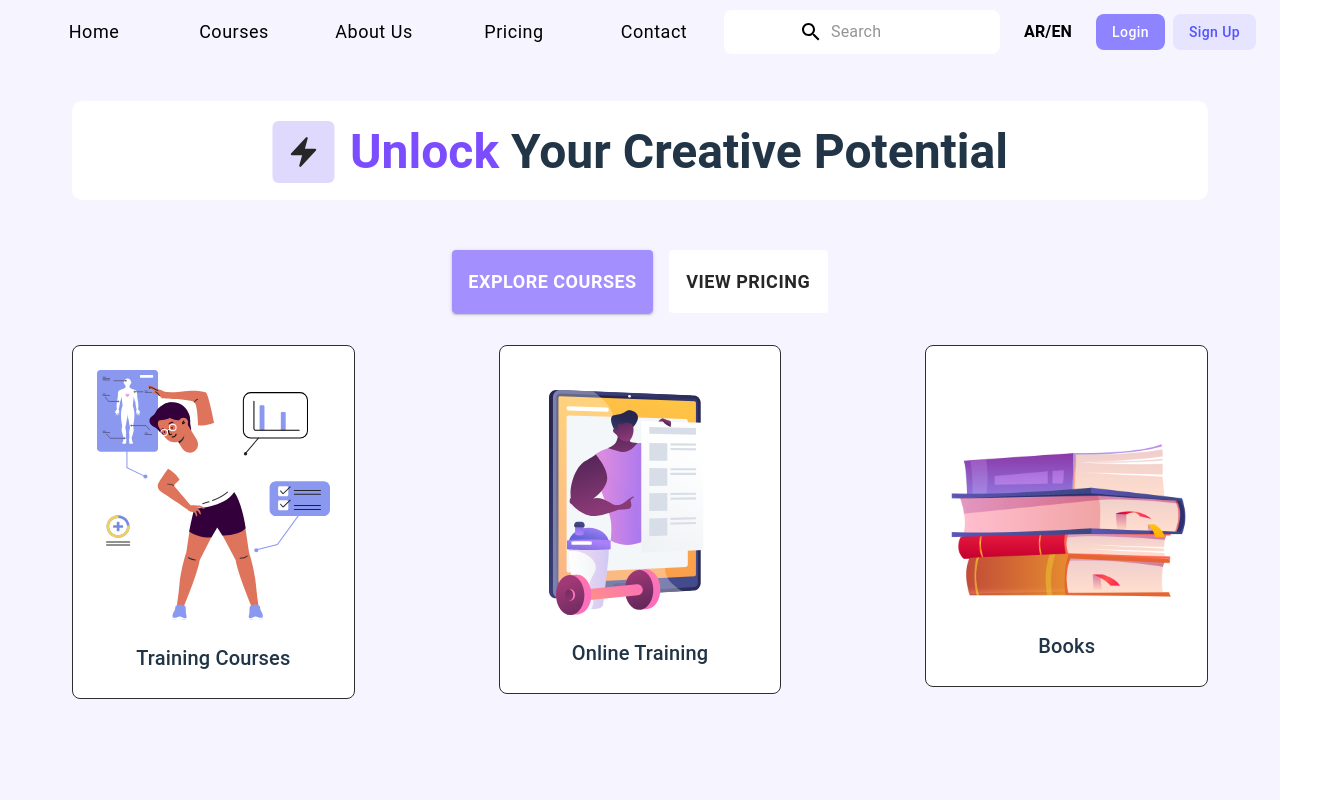
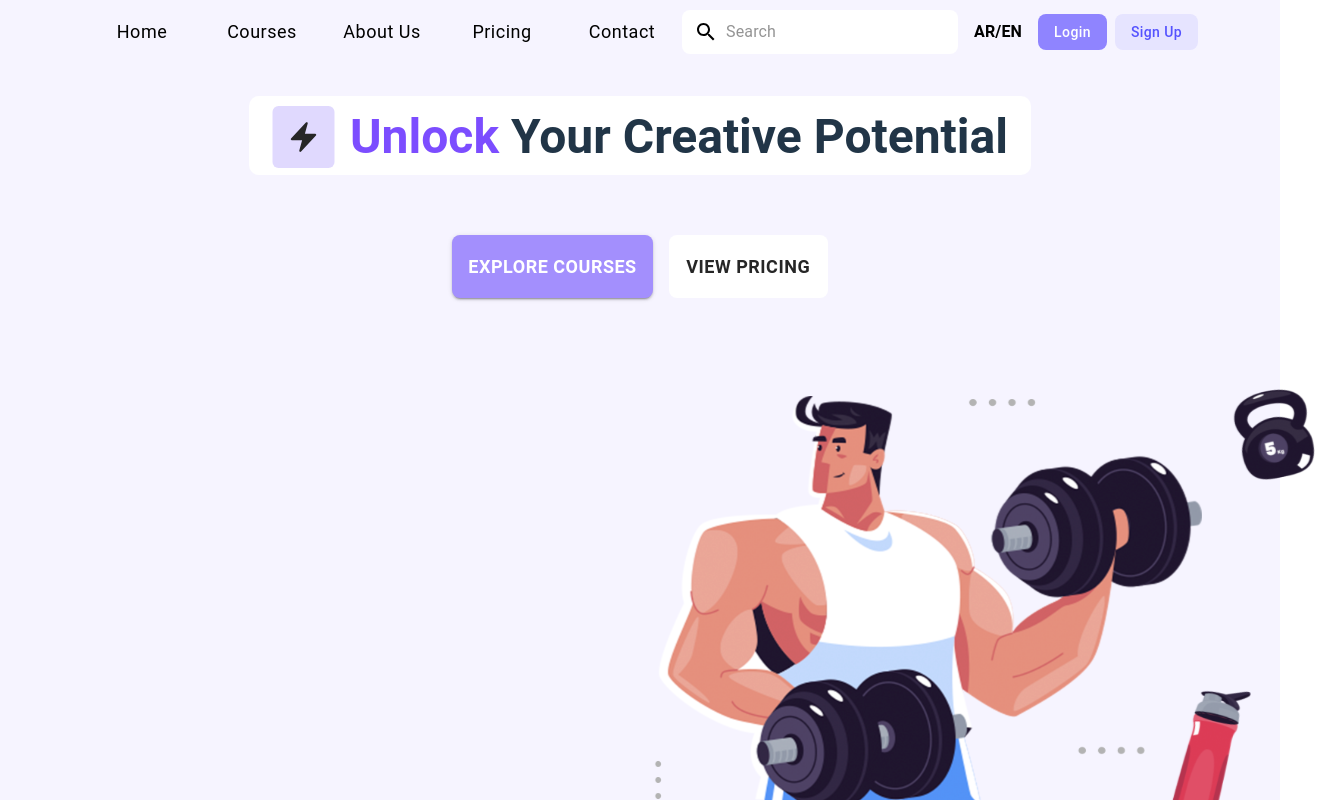
Before and after one commit to Abdelmoneim000/Online-Gym, a React (Vite) app: page / in a window 1280 px wide. Shown: the top 800 px of the page, 1342 px wide, since content can reach past the window. Built offline with nearby package versions, Linux system fonts and the light colour scheme.

Commit message:
Fix(UI): fixing some issue with the navigation bar and updating the hero section to look like the design in Figma, more changes are incoming

```diff
--- a/src/Components/Hero.jsx
+++ b/src/Components/Hero.jsx
@@ -6,6 +6,7 @@ import training from '../assets/training_body.svg';
 import Practice from '../assets/Practice.svg';
 import onlineTraining from '../assets/Online_training.svg';
 import books from '../assets/Books.svg';
+import training_body from '../assets/training_body.svg';
 
 const HeroSection = () => {
   return (
@@ -14,23 +15,27 @@ const HeroSection = () => {
         py: 8,
         px: 2,
         textAlign: 'center',
-        fontFamily: 'Be Vietnam Pro'
+        fontFamily: 'Be Vietnam Pro',
       }}
     >
       <Container>
+          <Container sx={{display: 'flex', justifyContent: 'center'}}>
             <Typography
               variant="h3"
               component="h1"
               sx={{ fontWeight: '600',
                 mb: 2,
                 backgroundColor: '#ffffff',
-            marginBottom: '50px',
-            padding: '20px',
+                marginBottom: '60px',
+                padding: '10px',
                 borderRadius: '10px',
+                width: '70%',
+                textAlign: 'center',
             }}
             >
               <span><img src={Blits} style={{ marginRight: '15px', marginBottom: '-15px'}}></img></span><span style={{ color: '#7c4dff' }}>Unlock</span> Your Creative Potential
             </Typography>
+          </Container>
         <Box sx={{ display: 'flex', justifyContent: 'center', gap: 2, mb: 4 }}>
           <Button variant="contained" sx={{
             backgroundColor: '#A38FFD',
@@ -39,6 +44,7 @@ const HeroSection = () => {
             minHeight: "40px",
             fontSize: "18px",
             fontWeight: "600",
+            borderRadius: "8px",
             }}>
             Explore Courses
           </Button>
@@ -50,10 +56,20 @@ const HeroSection = () => {
             fontWeight: "600",
             fontSize: "18px",
             boxShadow: 'none',
-
+            borderRadius: "8px",
             }}>View Pricing</Button>
         </Box>
-        <Grid container spacing={18} justifyContent="center">
+        <div style={{
+          backgroundImage: `url(${training_body})`,
+          backgroundRepeat: 'no-repeat',
+          backgroundSize: "cover",
+          width: '1100px',
+          height: '700px',
+          marginLeft: "15%"
+          }}>
+
+        </div>
+        <Grid container spacing={18} justifyContent="center" marginTop={"-350px"}>
           <Grid item xs={12} sm={4}>
             <Box
               sx={{
--- a/src/Components/Nav-Bar.jsx
+++ b/src/Components/Nav-Bar.jsx
@@ -2,14 +2,8 @@ import * as React from 'react';
 import AppBar from '@mui/material/AppBar';
 import Box from '@mui/material/Box';
 import Toolbar from '@mui/material/Toolbar';
-import IconButton from '@mui/material/IconButton';
+import Button from '@mui/material/Button';
 import Typography from '@mui/material/Typography';
-import Menu from '@mui/material/Menu';
-import MenuIcon from '@mui/icons-material/Menu';
-import Container from '@mui/material/Container';
-import Button from '@mui/material/Button';
-import MenuItem from '@mui/material/MenuItem';
-import AdbIcon from '@mui/icons-material/Adb';
 import InputBase from '@mui/material/InputBase';
 import SearchIcon from '@mui/icons-material/Search';
 
@@ -18,11 +12,27 @@ const pages = ['Home', 'Courses', 'About Us', 'Pricing', 'Contact'];
 function ResponsiveAppBar() {
   const [anchorElNav, setAnchorElNav] = React.useState(null);
 
-
   return (
-    <AppBar position="fixed" sx={{ backgroundColor: '#F6F4FF', boxShadow: 'none', padding: '0 24px' }}>
-      <Toolbar disableGutters sx={{ justifyContent: 'space-between' }}>
-        <Box sx={{ display: 'flex', alignItems: 'center' }}>
+    <AppBar
+      position="fixed"
+      sx={{
+        backgroundColor: '#F6F4FF',
+        boxShadow: 'none',
+        width: "100%",
+        padding: 0
+      }}
+    >
+      <Toolbar
+        disableGutters
+        sx={{
+          width: '100%',
+          padding: '0 16px', // Adjust padding if needed
+          boxSizing: 'border-box',
+          display: 'flex',
+          justifyContent: 'center'
+        }}
+      >
+        <Box sx={{ display: 'flex', alignItems: 'center', justifyContent: 'space-between' }}>
           {pages.map((page, index) => (
             <Button
               key={index}
@@ -32,7 +42,7 @@ function ResponsiveAppBar() {
               sx={{
                 textTransform: 'none',
                 color: '#000',
-                margin: '0 20px',
+                margin: '0 10px', // Adjust margin between buttons
                 fontSize: '18px',
                 fontWeight: '400',
                 minHeight: '55px',
@@ -57,15 +67,27 @@ function ResponsiveAppBar() {
               backgroundColor: '#fff',
               borderRadius: '8px',
               padding: '6px 12px',
-              marginRight: '24px',
+              marginRight: '16px', // Adjust margin between elements
             }}
           >
-            <SearchIcon sx={{ color: '#000', marginLeft: '25%' }} />
-            <InputBase className='inputField' placeholder="Search" sx={{ marginLeft: '8px', color: '#000' }} />
+            <SearchIcon sx={{ color: '#000' }} />
+            <InputBase
+              className='inputField'
+              placeholder="Search"
+              sx={{ marginLeft: '8px', color: '#000', justifyContent: 'center' }}
+            />
           </Box>
-          <Typography sx={{ fontWeight: 'bold', color: '#000', marginRight: '24px' }}>
+
+          <Typography
+            sx={{
+              fontWeight: 'bold',
+              color: '#000',
+              marginRight: '16px' // Adjust margin
+            }}
+          >
             AR/EN
           </Typography>
+
           <Button
             sx={{
               textTransform: 'none',
@@ -78,6 +100,7 @@ function ResponsiveAppBar() {
           >
             Login
           </Button>
+
           <Button
             sx={{
               textTransform: 'none',
```
Lines whose indentation alone changed are shown as unchanged.
